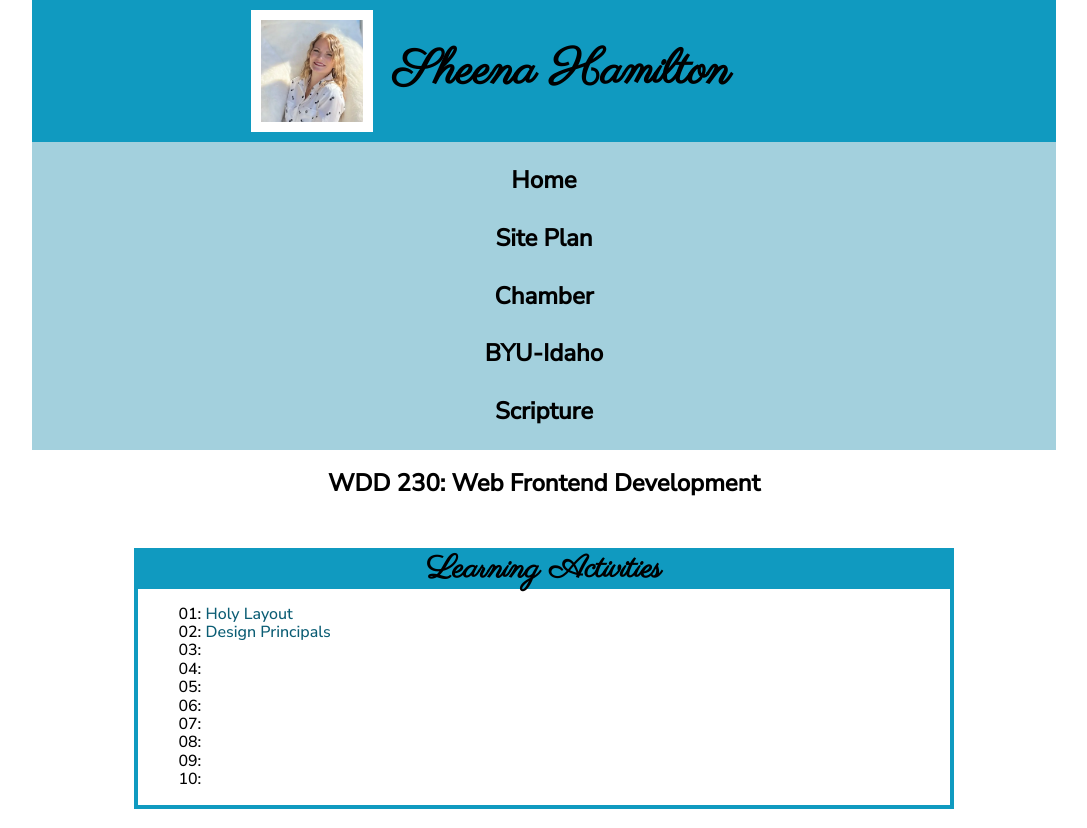
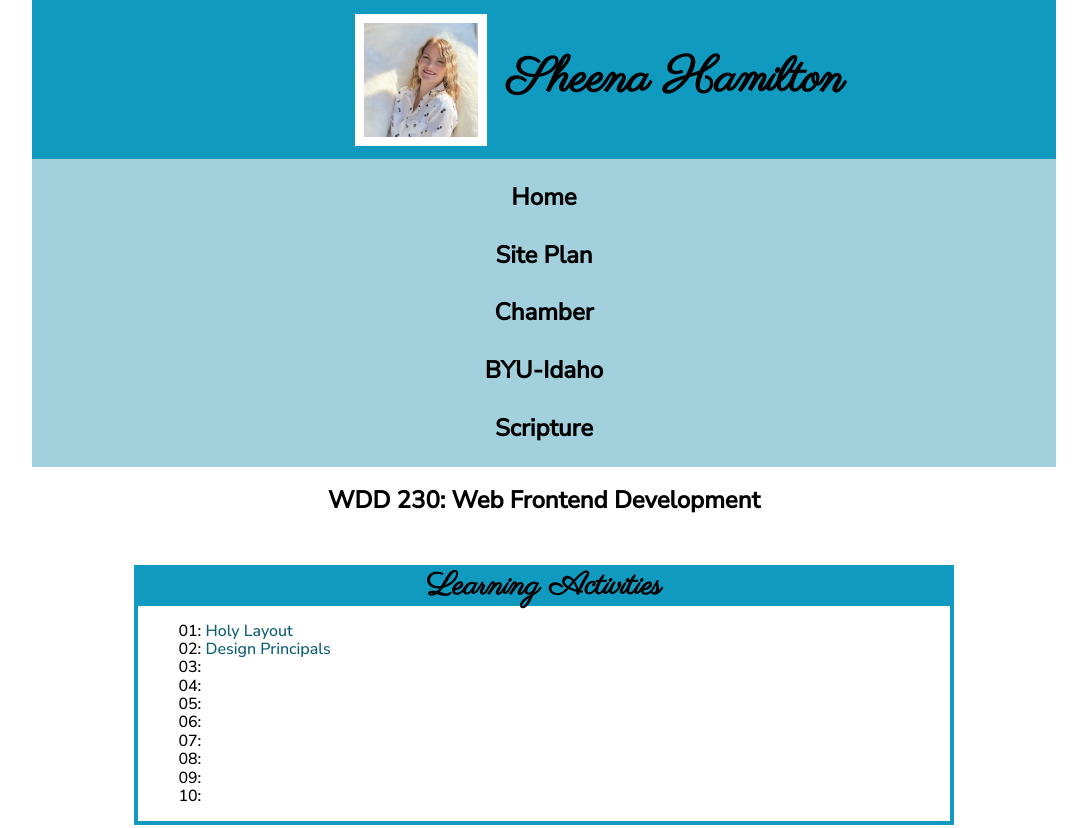
Before and after one commit to SheenaHamilton/wdd230, a plain HTML site: page index.html in a window 1280 px wide. Shown: the top 828 px of the page, without its empty margins (96-1183 px from the left). Drawn offline with Linux system fonts and the light colour scheme.

Commit message:
photo adjustments

```diff
--- a/styles/base.css
+++ b/styles/base.css
@@ -18,16 +18,17 @@ html {
 
 header {
     display: grid;
-    grid-template-columns: .5fr 1fr;
+    grid-template-columns: .8fr 1fr;
     grid-template-rows: auto;
     background-color: var(--secondary-color);
 }
 
 header img {
     display: block;
-    width: 30%;
-    padding: 10px;
-    margin: 10px 0px 10px auto;
+    width: 25%;
+    min-width: 100px;
+    padding: 2%;
+    margin: 3% 0% 3% auto;
     background-color: white;
 }
 
```
